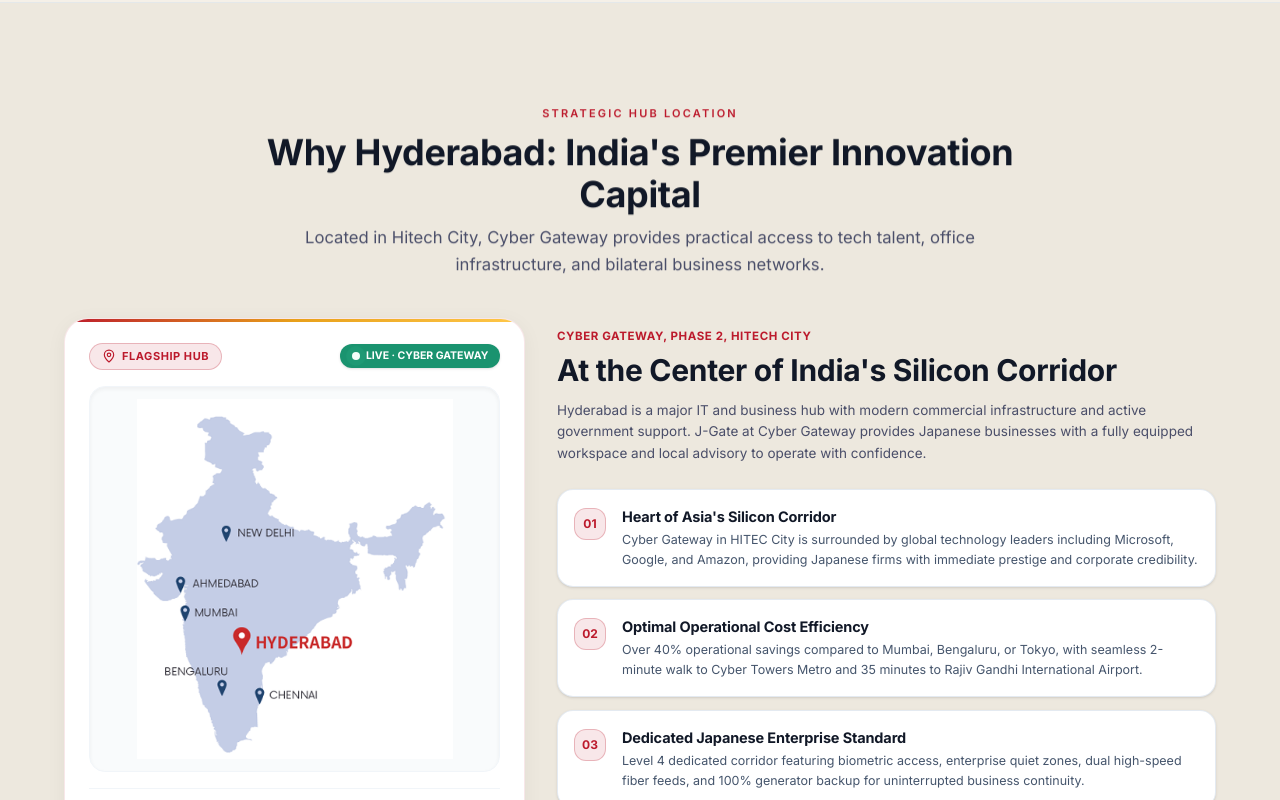
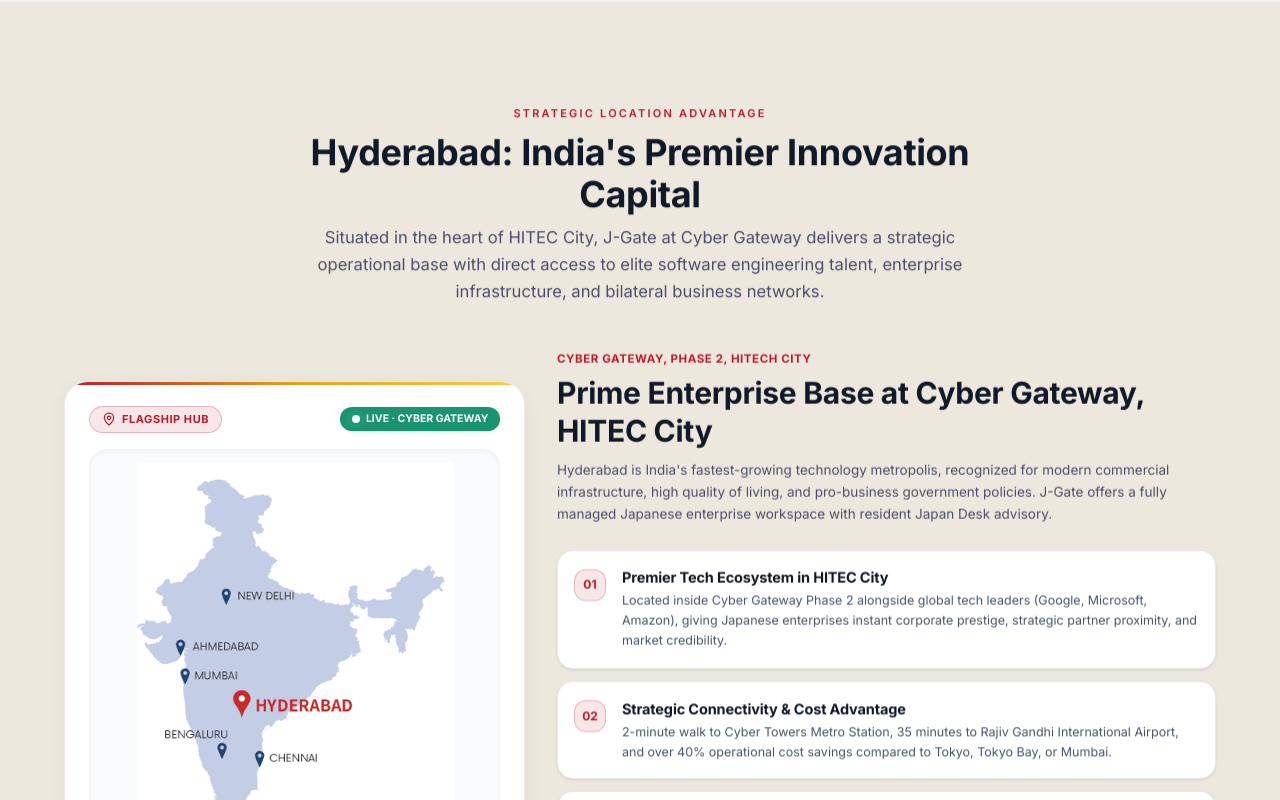
Before and after one commit to abhi-shek04/J-Gate, a Next.js app: page / in a window 1280 px wide. Shown: the part 2360-3160 px from the top of the page. Built offline with nearby package versions, Linux system fonts and the light colour scheme.

Commit message:
fix: remove Most Popular badge from pricing and update location section copy

```diff
--- a/src/app/page.tsx
+++ b/src/app/page.tsx
@@ -205,34 +205,34 @@ export default function HomePage() {
     {
       num: "01",
       title: {
-        EN: "Heart of Asia's Silicon Corridor",
-        JP: "アジア屈指のIT集積地・ハイテックシティの中心",
+        EN: "Premier Tech Ecosystem in HITEC City",
+        JP: "グローバルIT企業が集結するHITEC Cityの中心",
       },
       desc: {
-        EN: "Cyber Gateway in HITEC City is surrounded by global technology leaders including Microsoft, Google, and Amazon, providing Japanese firms with immediate prestige and corporate credibility.",
-        JP: "HITEC CityのCyber Gateway周辺にはグローバル大手IT企業が集結し、認知度と信頼性の高いビジネス拠点を確保できます。",
+        EN: "Located inside Cyber Gateway Phase 2 alongside global tech leaders (Google, Microsoft, Amazon), giving Japanese enterprises instant corporate prestige, strategic partner proximity, and market credibility.",
+        JP: "Cyber Gateway Phase 2内に位置し、GoogleやMicrosoftなど大手IT企業が集結する環境で、日本企業の信頼性とネットワークを強固にします。",
       },
     },
     {
       num: "02",
       title: {
-        EN: "Optimal Operational Cost Efficiency",
-        JP: "優れたコスト効率とインフラ環境",
+        EN: "Strategic Connectivity & Cost Advantage",
+        JP: "優れたアクセスと最適化された運営コスト",
       },
       desc: {
-        EN: "Over 40% operational savings compared to Mumbai, Bengaluru, or Tokyo, with seamless 2-minute walk to Cyber Towers Metro and 35 minutes to Rajiv Gandhi International Airport.",
-        JP: "ムンバイやバンガロールと比較してオフィス運営費を抑えられ、最寄りメトロ駅徒歩2分、国際空港車で35分の優れたアクセス性を誇ります。",
+        EN: "2-minute walk to Cyber Towers Metro Station, 35 minutes to Rajiv Gandhi International Airport, and over 40% operational cost savings compared to Tokyo, Tokyo Bay, or Mumbai.",
+        JP: "最寄りのメトロ駅から徒歩2分、国際空港まで車で35分。東京やムンバイと比較して拠点運営費を40%以上削減できます。",
       },
     },
     {
       num: "03",
       title: {
-        EN: "Dedicated Japanese Enterprise Standard",
-        JP: "日系ビジネスに最適化されたセキュリティと品質",
+        EN: "Dedicated Japanese Security & Infrastructure",
+        JP: "日系ビジネスに最適化された高水準インフラ",
       },
       desc: {
-        EN: "Level 4 dedicated corridor featuring biometric access, enterprise quiet zones, dual high-speed fiber feeds, and 100% generator backup for uninterrupted business continuity.",
-        JP: "4階の日系企業専用フロアは、厳格な入退室管理、防音会議室、無停電電源、二重化光回線を完備し、情報管理と業務の継続性を保証します。",
+        EN: "Dedicated Japanese enterprise suite featuring biometric access control, 24/7 generator power backup, dual high-speed enterprise fiber feeds, and private meeting rooms for uninterrupted business continuity.",
+        JP: "日系企業専用フロアに生体認証セキュリティ、24時間無停電電源、二重化光回線、完全個室会議室を完備し、安全かつ円滑な事業運営を保証します。",
       },
     },
   ];
@@ -474,14 +474,14 @@ export default function HomePage() {
         <div className="container-jg">
           <Reveal>
             <div className="mx-auto mb-10 max-w-3xl text-center">
-              <Eyebrow>{tx({ EN: "Strategic Hub Location", JP: "戦略的拠点立地" })}</Eyebrow>
+              <Eyebrow>{tx({ EN: "Strategic Location Advantage", JP: "戦略的立地の優位性" })}</Eyebrow>
               <h2
                 className="mt-2 font-serif-jp font-bold leading-[1.18] text-ink dark:text-white"
                 style={{ fontSize: "clamp(1.625rem, 3vw, 2.25rem)" }}
               >
                 {tx({
-                  EN: "Why Hyderabad: India's Premier Innovation Capital",
-                  JP: "なぜハイデラバードなのか：インド最大のIT・イノベーション拠点",
+                  EN: "Hyderabad: India's Premier Innovation Capital",
+                  JP: "インド最大のIT・イノベーション拠点 ハイデラバード",
                 })}
               </h2>
               <p
@@ -489,8 +489,8 @@ export default function HomePage() {
                 style={{ fontSize: "clamp(0.9rem, 1.3vw, 1.05rem)" }}
               >
                 {tx({
-                  EN: "Located in Hitech City, Cyber Gateway provides practical access to tech talent, office infrastructure, and bilateral business networks.",
-                  JP: "ハイデラバードのIT集積地に位置するCyber GatewayのJ-Gate。技術人材、オフィス環境、日印のビジネスネットワークへのアクセスを提供します。",
+                  EN: "Situated in the heart of HITEC City, J-Gate at Cyber Gateway delivers a strategic operational base with direct access to elite software engineering talent, enterprise infrastructure, and bilateral business networks.",
+                  JP: "ハイデラバード・HITEC Cityの中心に位置するJ-Gate。優秀なIT人材、最新のオフィス環境、そして日印の強力なビジネスネットワークへのアクセスを提供します。",
                 })}
               </p>
             </div>
@@ -564,14 +564,14 @@ export default function HomePage() {
                   </span>
                   <h3 className="mt-1 sm:mt-1.5 font-serif-jp text-xl sm:text-2xl lg:text-3xl font-bold text-ink dark:text-white leading-tight">
                     {tx({
-                      EN: "At the Center of India's Silicon Corridor",
-                      JP: "インドのシリコン回廊の中心に位置する拠点",
+                      EN: "Prime Enterprise Base at Cyber Gateway, HITEC City",
+                      JP: "HITEC Cityの中心で展開する日本企業専用ビジネス拠点",
                     })}
                   </h3>
                   <p className="mt-2 sm:mt-2.5 font-inter text-[13px] sm:text-[13.5px] leading-relaxed text-slate dark:text-slate-300">
                     {tx({
-                      EN: "Hyderabad is a major IT and business hub with modern commercial infrastructure and active government support. J-Gate at Cyber Gateway provides Japanese businesses with a fully equipped workspace and local advisory to operate with confidence.",
-                      JP: "ハイデラバードは、整った都市インフラ、比較的抑えられた運営コスト、手厚い州政府支援が揃ったインド有数のIT都市です。Cyber GatewayのJ-Gateは、日本企業が安心して事業を進められるオフィス環境と伴走支援を提供します。",
+                      EN: "Hyderabad is India's fastest-growing technology metropolis, recognized for modern commercial infrastructure, high quality of living, and pro-business government policies. J-Gate offers a fully managed Japanese enterprise workspace with resident Japan Desk advisory.",
+                      JP: "ハイデラバードは、整備された都市インフラと州政府の手厚い支援により、インドで最も急速に発展するIT・イノベーション都市です。J-Gateは、日本人常駐チームによる伴走支援と高品質なオフィス環境を提供し、日本企業の確実な進出をサポートします。",
                     })}
                   </p>
                 </div>
--- a/src/components/jgate/membership.tsx
+++ b/src/components/jgate/membership.tsx
@@ -58,7 +58,6 @@ const PLANS: Plan[] = [
     fallback: "grad-plan-dedicated",
     initials: "MB",
     borderTop: "border-top-crimson",
-    badge: { text: "MOST POPULAR", bg: "bg-crimson", color: "text-white" },
     cta: "Join Now →",
     ctaStyle: "filled-crimson",
     features: [
--- a/src/components/jgate/pricing-section.tsx
+++ b/src/components/jgate/pricing-section.tsx
@@ -438,16 +438,6 @@ export function PricingSection({ id }: { id?: string }) {
                       isSelected ? "ring-2 ring-saffron/70" : ""
                     )}
                   >
-                    {/* Featured Top Badge */}
-                    {isFeatured && (
-                      <div className="absolute -top-3 left-1/2 -translate-x-1/2">
-                        <span className="inline-flex items-center gap-1 rounded-full bg-gradient-to-r from-crimson to-crimson-deep px-3 py-0.5 font-inter text-[10px] sm:text-[10.5px] font-bold uppercase tracking-wider text-white shadow-md shadow-crimson/30">
-                          <Sparkles className="h-3 w-3 text-amber-300 fill-amber-300" />
-                          <span>{tx({ EN: "Most Popular Hub", JP: "一番人気 · 主力プラン" })}</span>
-                        </span>
-                      </div>
-                    )}
-
                     {/* Top Content Area */}
                     <div>
                       {/* Header Row: Icon + Title + Capacity Badge */}
--- a/src/components/jgate/pricing.tsx
+++ b/src/components/jgate/pricing.tsx
@@ -43,7 +43,6 @@ const PLANS: Plan[] = [
     annual: "Contact for Pricing",
     note: "Your permanent seat in Hyderabad's premier Japan hub",
     borderTop: "border-top-crimson",
-    badge: { text: "MOST POPULAR", bg: "bg-crimson" },
     cta: "Join Now →",
     ctaStyle: "filled-crimson",
     features: [
```
